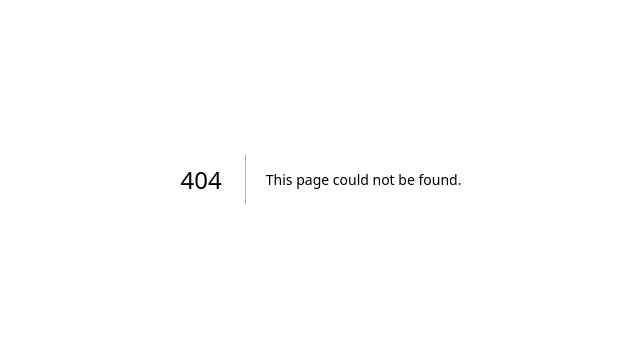
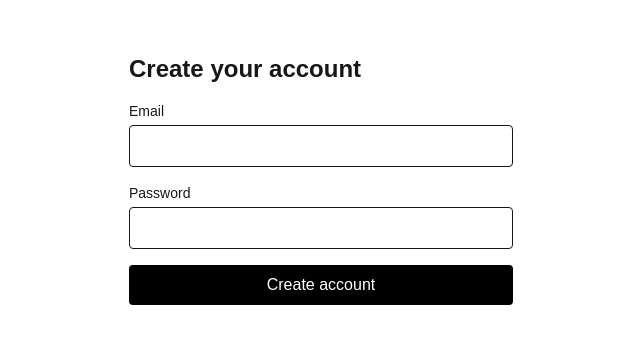
Before and after one commit to rbbieee/powerlog, a Next.js app: page /register in a window 1280 px wide. Before the commit this address had no page. Shown: the part 221-564 px from the top of the page, without its empty margins (319-959 px from the left). Built offline with nearby package versions, Linux system fonts and the light colour scheme.

Commit message:
feat: add register and login pages with auth.js integration

```diff
--- /dev/null
+++ b/src/app/login/page.tsx
@@ -0,0 +1,75 @@
+"use client"
+
+import { useState } from "react"
+import { useRouter } from "next/navigation"
+import { signIn } from "next-auth/react"
+
+export default function LoginPage() {
+  const router = useRouter()
+  const [email, setEmail] = useState("")
+  const [password, setPassword] = useState("")
+  const [error, setError] = useState("")
+  const [loading, setLoading] = useState(false)
+
+  const handleSubmit = async (e: React.FormEvent) => {
+    e.preventDefault()
+    setError("")
+    setLoading(true)
+
+    const result = await signIn("credentials", {
+      email,
+      password,
+      redirect: false,
+    })
+
+    if (result?.error) {
+      setError("Invalid email or password")
+      setLoading(false)
+      return
+    }
+
+    router.push("/dashboard")
+  }
+
+  return (
+    <div className="flex min-h-screen items-center justify-center">
+      <form onSubmit={handleSubmit} className="w-full max-w-sm space-y-4">
+        <h1 className="text-2xl font-bold">Log in</h1>
+
+        {error && (
+          <p className="text-sm text-red-500">{error}</p>
+        )}
+
+        <div>
+          <label className="block text-sm font-medium">Email</label>
+          <input
+            type="email"
+            required
+            value={email}
+            onChange={(e) => setEmail(e.target.value)}
+            className="mt-1 w-full rounded border px-3 py-2"
+          />
+        </div>
+
+        <div>
+          <label className="block text-sm font-medium">Password</label>
+          <input
+            type="password"
+            required
+            value={password}
+            onChange={(e) => setPassword(e.target.value)}
+            className="mt-1 w-full rounded border px-3 py-2"
+          />
+        </div>
+
+        <button
+          type="submit"
+          disabled={loading}
+          className="w-full rounded bg-black px-3 py-2 text-white disabled:opacity-50"
+        >
+          {loading ? "Logging in..." : "Log in"}
+        </button>
+      </form>
+    </div>
+  )
+}
--- /dev/null
+++ b/src/app/register/page.tsx
@@ -0,0 +1,76 @@
+"use client"
+
+import { useState } from "react"
+import { useRouter } from "next/navigation"
+
+export default function RegisterPage() {
+  const router = useRouter()
+  const [email, setEmail] = useState("")
+  const [password, setPassword] = useState("")
+  const [error, setError] = useState("")
+  const [loading, setLoading] = useState(false)
+
+  const handleSubmit = async (e: React.FormEvent) => {
+    e.preventDefault()
+    setError("")
+    setLoading(true)
+
+    const response = await fetch("/api/register", {
+      method: "POST",
+      headers: { "Content-Type": "application/json" },
+      body: JSON.stringify({ email, password }),
+    })
+
+    const data = await response.json()
+
+    if (!response.ok) {
+      setError(data.error || "Something went wrong")
+      setLoading(false)
+      return
+    }
+
+    router.push("/login")
+  }
+
+  return (
+    <div className="flex min-h-screen items-center justify-center">
+      <form onSubmit={handleSubmit} className="w-full max-w-sm space-y-4">
+        <h1 className="text-2xl font-bold">Create your account</h1>
+
+        {error && (
+          <p className="text-sm text-red-500">{error}</p>
+        )}
+
+        <div>
+          <label className="block text-sm font-medium">Email</label>
+          <input
+            type="email"
+            required
+            value={email}
+            onChange={(e) => setEmail(e.target.value)}
+            className="mt-1 w-full rounded border px-3 py-2"
+          />
+        </div>
+
+        <div>
+          <label className="block text-sm font-medium">Password</label>
+          <input
+            type="password"
+            required
+            value={password}
+            onChange={(e) => setPassword(e.target.value)}
+            className="mt-1 w-full rounded border px-3 py-2"
+          />
+        </div>
+
+        <button
+          type="submit"
+          disabled={loading}
+          className="w-full rounded bg-black px-3 py-2 text-white disabled:opacity-50"
+        >
+          {loading ? "Creating account..." : "Create account"}
+        </button>
+      </form>
+    </div>
+  )
+}
```
